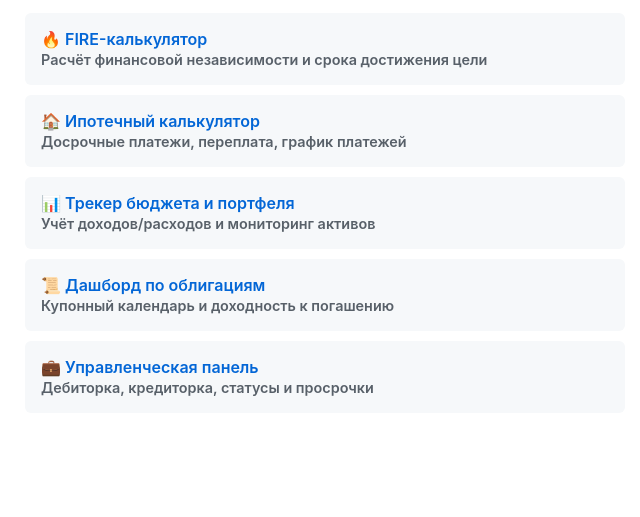
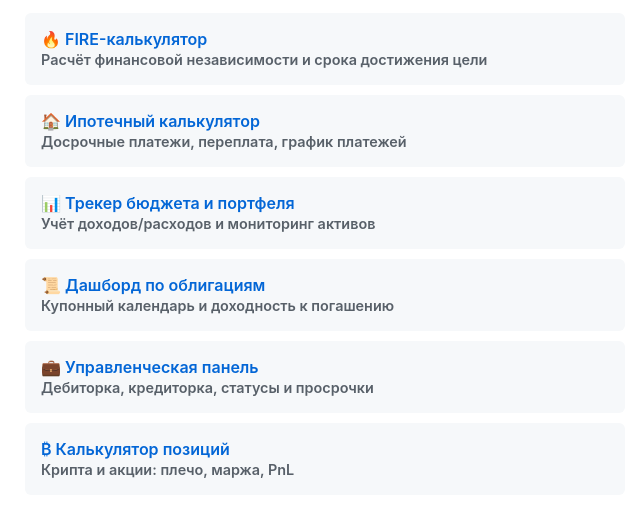
Before and after one commit to Mikl-economic/finance-tools, a plain HTML site: page index.html in a window 1280 px wide. Shown: the part 123-640 px from the top of the page, without its empty margins (315-955 px from the left). Drawn offline with Linux system fonts and the light colour scheme.

Commit message:
Update index.html

```diff
--- a/index.html
+++ b/index.html
@@ -24,5 +24,7 @@
     <a href="bonds.html" class="tool-link">📜 Дашборд по облигациям<br><span class="description">Купонный календарь и доходность к погашению</span></a>
 
     <a href="biz.html" class="tool-link">💼 Управленческая панель<br><span class="description">Дебиторка, кредиторка, статусы и просрочки</span></a>
+
+    <a href="crypto-calculator.html" class="tool-link">₿ Калькулятор позиций<br><span class="description">Крипта и акции: плечо, маржа, PnL</span></a>
 </body>
 </html>
```
